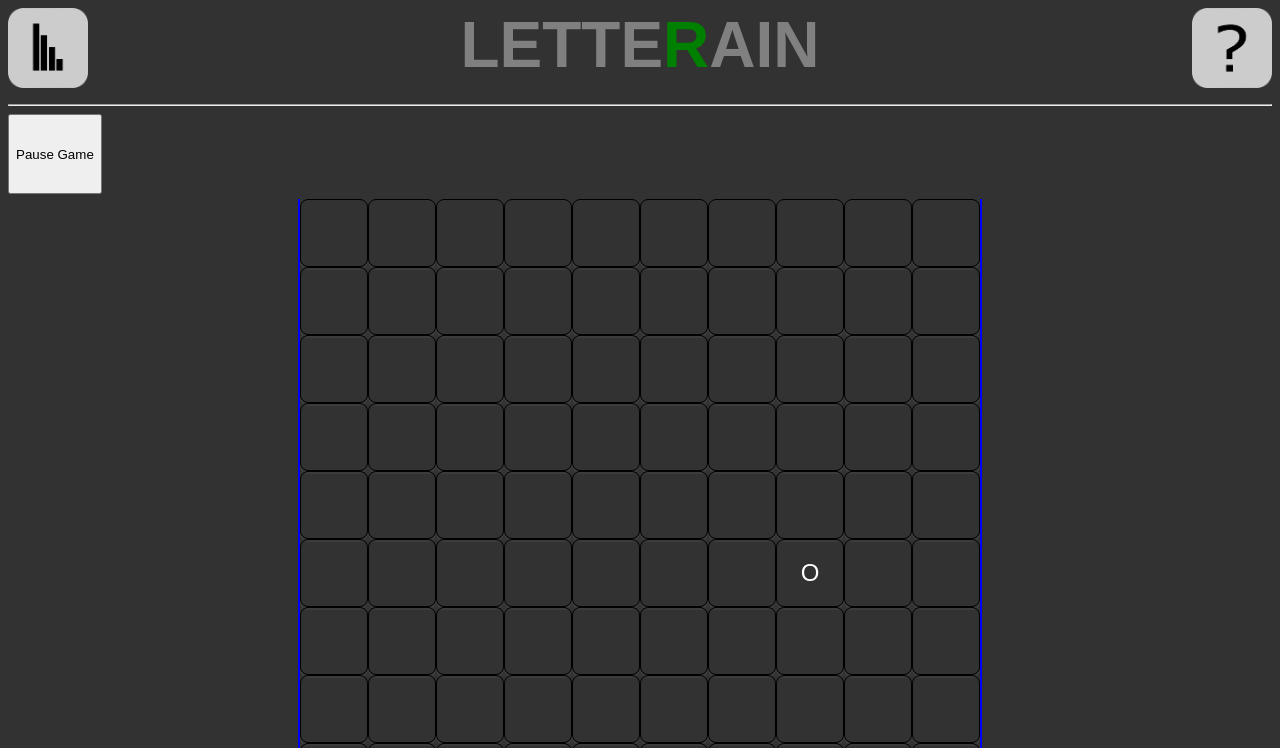
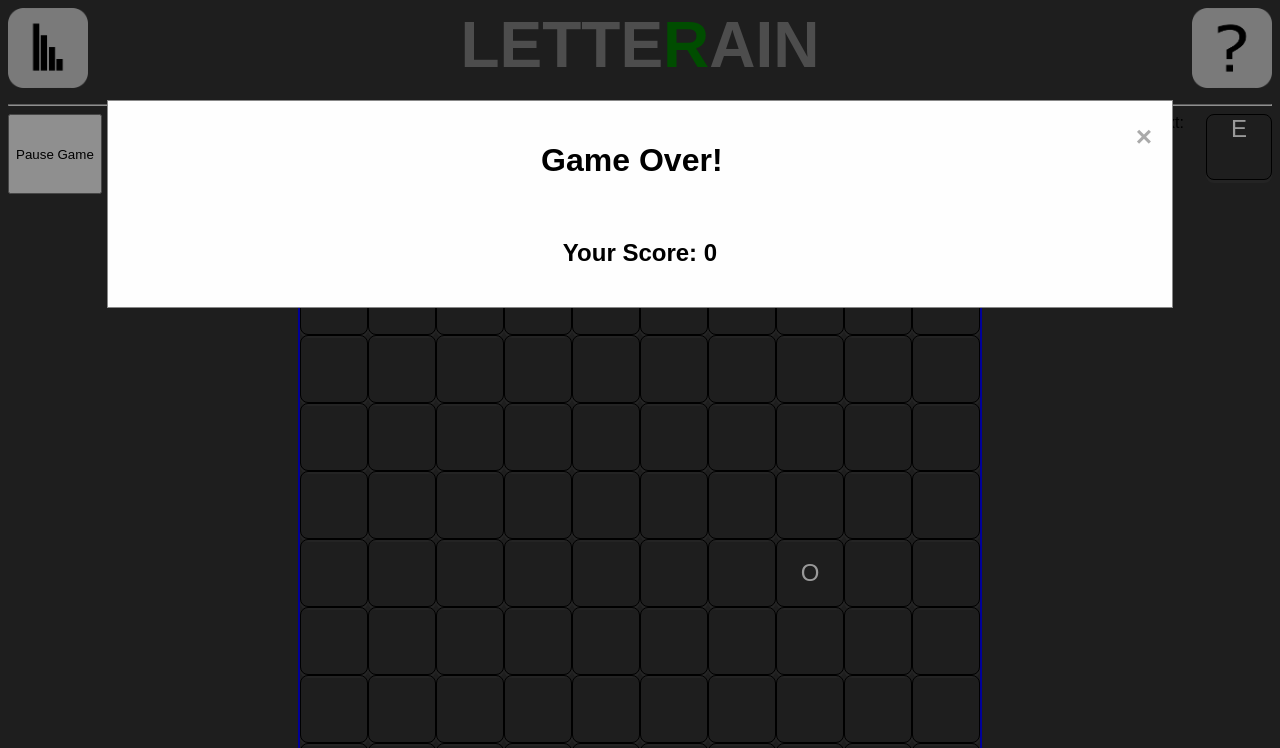
Before and after one commit to TheTridentGuy/LetteRain, a plain HTML site: page index.html in a window 1280 px wide. Shown: the top 748 px of the page. Drawn offline with Linux system fonts and the light colour scheme.

Commit message:
Update index.html

```diff
--- a/index.html
+++ b/index.html
@@ -22,6 +22,9 @@
             .title {
                 font-size: 8vmin;
                 font-weight: bold;
+            }
+            .titlecenter {
+                text-align: center;
             }
             .icon {
                 height: 10vmin;
@@ -59,6 +62,41 @@
             }
             .button {
                 height: 10vmin;
+            }
+            /* The Modal (background) */
+            .modal {
+                display: block; /* Hidden by default */
+                position: fixed; /* Stay in place */
+                z-index: 1; /* Sit on top */
+                padding-top: 100px; /* Location of the box */
+                left: 0;
+                top: 0;
+                width: 100%; /* Full width */
+                height: 100%; /* Full height */
+                overflow: auto; /* Enable scroll if needed */
+                background-color: rgb(0,0,0); /* Fallback color */
+                background-color: rgba(0,0,0,0.4); /* Black w/ opacity */
+            }
+            /* Modal Content */
+            .modal-content {
+                background-color: #fefefe;
+                margin: auto;
+                padding: 20px;
+                border: 1px solid #888;
+                width: 80%;
+            }
+            /* The Close Button */
+            .close {
+                color: #aaaaaa;
+                float: right;
+                font-size: 28px;
+                font-weight: bold;
+            }
+            .close:hover,
+            .close:focus {
+                color: #000;
+                text-decoration: none;
+                cursor: pointer;
             }
         </style>
         <script>
@@ -256,7 +294,6 @@ var MersenneTwister = function(seed) {
         </script>
         <script>
             window.onkeydown = function (e){
-                e.preventDefault();
                 if(e.key == "ArrowLeft"){
                     e.preventDefault();
                     left();
@@ -265,6 +302,7 @@ var MersenneTwister = function(seed) {
                     right();
                 }else if(e.key == "ArrowDown"){
                     e.preventDefault();
+                    down();
                 }
             }
 
@@ -337,6 +375,7 @@ var MersenneTwister = function(seed) {
                     this.activex = this.randrange(0, this.BWIDTH);
                     this.activey = 0;
                     this.activetile = [this.weightchoice(this.letters), "transparent"];
+                    this.next = this.weightchoice(this.letters);
                 }
             }
 
@@ -360,17 +399,16 @@ var MersenneTwister = function(seed) {
 
             function drawboard(board){
                 let i=0, j=0;
-                console.log(game.activetile[0], "cell"+game.activey+"-"+game.activex)
                 for(var row of board){
                     j=0
                     for(var cell of row){
                         document.getElementById("cell"+i+"-"+j).innerHTML = cell[0];
                         document.getElementById("cell"+i+"-"+j).style.backgroundColor = cell[1];
                         j++
-                        console.log("draw")
                     }
                     i++;
                 }
+                document.getElementById("next").innerHTML = game.next;
                 document.getElementById("cell"+game.activey+"-"+game.activex).innerHTML = game.activetile[0];
                 document.getElementById("cell"+game.activey+"-"+game.activex).style.backgroundColor = game.activetile[1];
             }
@@ -384,19 +422,31 @@ var MersenneTwister = function(seed) {
                         game.board[game.activey][game.activex] = game.activetile;
                         game.activex = game.randrange(0, game.BWIDTH);
                         game.activey = 0;
-                        game.activetile = [game.weightchoice(game.letters), "transparent"];
+                        game.activetile = [game.next, "transparent"];
+                        game.next = game.weightchoice(game.letters);
                     }
                 }else{
                     game.board[game.activey][game.activex] = game.activetile ;
                     game.activex = game.randrange(0, game.BWIDTH);
                     game.activey = 0;
-                    game.activetile = [game.weightchoice(game.letters), "transparent"];
+                    game.activetile = [game.next, "transparent"];
+                    game.next = game.weightchoice(game.letters);
                 }
                 drawboard(game.board);
                 setTimeout("updateboard();", 1000);
             }
 
             function load(){
+                var overmodal = document.getElementById("overmodal");
+                var span = document.getElementsByClassName("close")[0];
+                span.onclick = function() {
+                    overmodal.style.display = "none";
+                }
+                window.onclick = function(event) {
+                    if (event.target == overmodal) {
+                        overmodal.style.display = "none";
+                    }
+                }
                 game = new Game(10);
                 console.log(game.board);
                 drawboard(game.board);
@@ -417,6 +467,13 @@ var MersenneTwister = function(seed) {
                 }
             }
 
+            function down(){
+                if(game.board[game.activey+1][game.activex][0] == " "){
+                    game.activey++;
+                    drawboard(game.board);
+                }
+            }
+
         </script>
     </head>
     <body>
@@ -427,8 +484,10 @@ var MersenneTwister = function(seed) {
         </div>
         <hr>
         <div id="game">
-            <div style="width: 100%;">
+            <div style="width: 100%; display: inline;">
                 <button class="button" style="margin-bottom: 5px;">Pause Game</button>
+                <span style="position: absolute; right: 12vmin;">Next:</span>
+                <div id="next" class="cell" style="margin-bottom: 5px; float: right;"></div>
             </div>
             <table class="maintab">
                 <tr>
@@ -476,9 +535,20 @@ var MersenneTwister = function(seed) {
             <table style="width: 80vmin; font-size: 5vmin;">
                 <tr style="width: 80vmin;"><td style="width: 50%;"><button class="move" onclick="left();">&larr;</button></td><td style="width: 50%;"><button class="move" onclick="right();">&rarr;</button></td></tr>
             </table>
+            <table style="width: 40vmin; font-size: 5vmin;">
+                <tr style="width: 40vmin;"><td style="width: 40vmin;"><button class="move" onclick="down();">&darr;</button></td></tr>
+            </table>
             <table style="width: 80vmin; font-size: 5vmin;">
                 <tr style="width: 80vmin;"><td style="width: 80vmin;"><button class="move">Clear Words</button></td></tr>
             </table>
+        </div>
+        <div id="overmodal" class="modal">
+            <div class="modal-content">
+                <span class="close">&times;</span>
+                <h1 class="titlecenter">Game Over!</h1>
+                <br>
+                <h2 class="titlecenter">Your Score: <b>0</b></h2>
+            </div>
         </div>
         <script>
             load();
```
